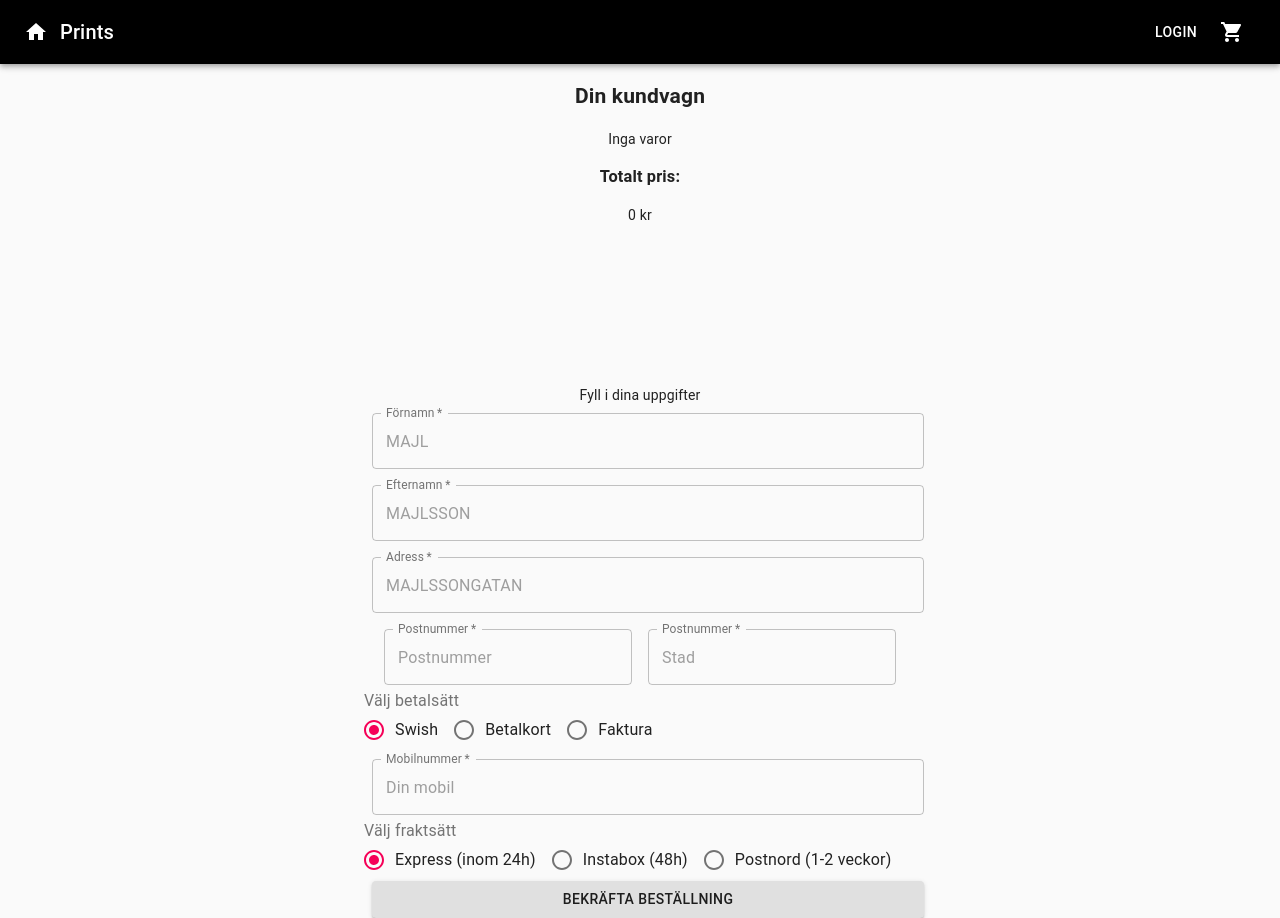
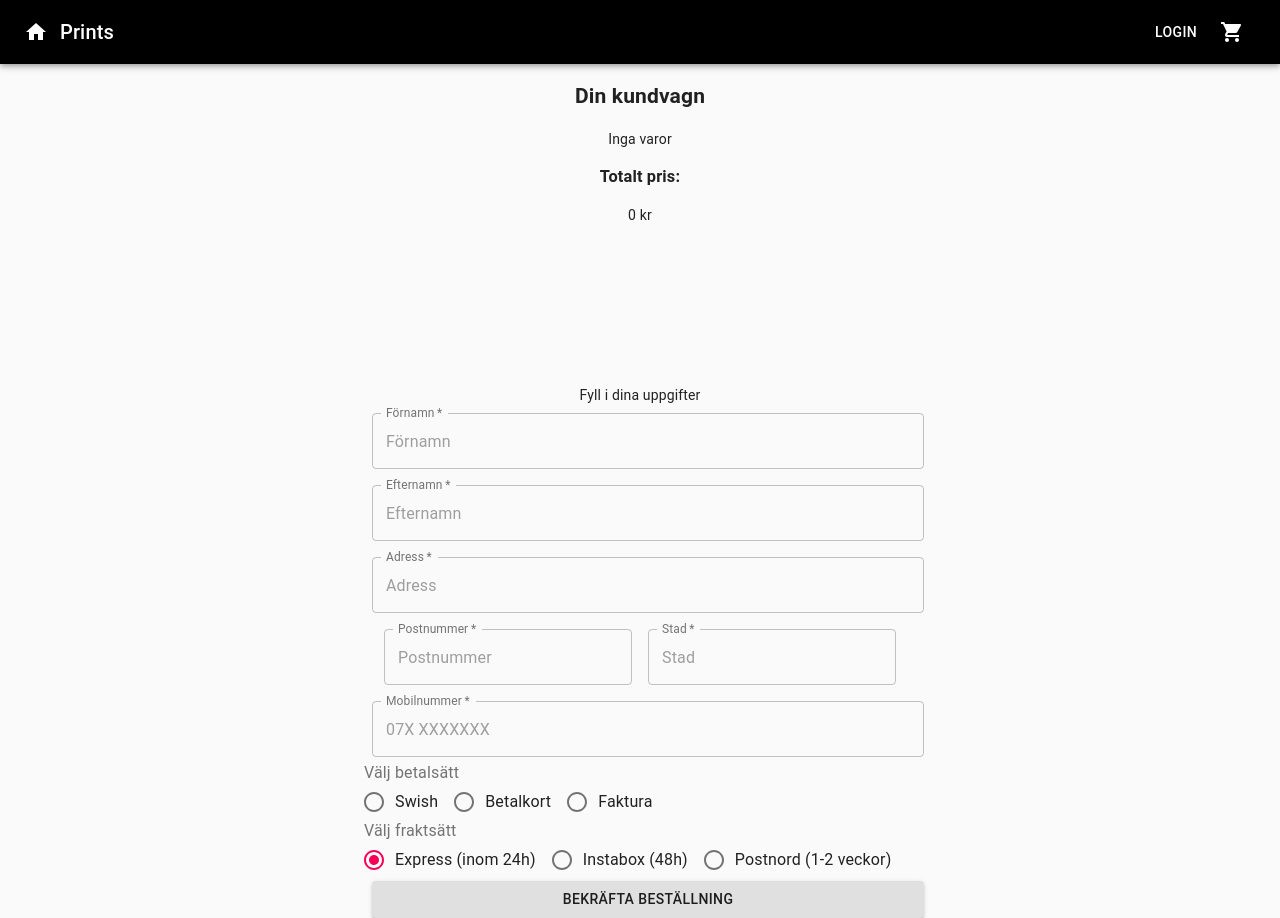
Before and after one commit to miaherman/mini-projekt-webshop, a React (Create React App) app: page /checkout in a window 1280 px wide. Built offline with nearby package versions, Linux system fonts and the light colour scheme; the HTML template or start-up script is replaced by a standard one.

Commit message:
mockAPI
Co-authored-by: AmandaStahlberg <AmandaStahlberg@users.noreply.github.com>
Co-authored-by: John Rybo <johnrybo@users.noreply.github.com>
Co-authored-by: lsoder <lsoder@users.noreply.github.com>
Co-authored-by: Victor Olsson <victor.olsson@hiveandfive.se>

```diff
--- a/src/components/Address.tsx
+++ b/src/components/Address.tsx
@@ -30,7 +30,7 @@ function Address() {
               label="Förnamn"
               required
               style={{ margin: 8 }}
-              placeholder="MAJL"
+              placeholder="Förnamn"
               fullWidth
               margin="normal"
               InputLabelProps={{
@@ -42,7 +42,7 @@ function Address() {
               id="lastname"
               label="Efternamn"
               style={{ margin: 8 }}
-              placeholder="MAJLSSON"
+              placeholder="Efternamn"
               fullWidth
               required
               margin="normal"
@@ -56,7 +56,7 @@ function Address() {
               required
               label="Adress"
               style={{ margin: 8 }}
-              placeholder="MAJLSSONGATAN"
+              placeholder="Adress"
               fullWidth
               margin="normal"
               InputLabelProps={{
@@ -78,7 +78,7 @@ function Address() {
             />
             <TextField
               id="city"
-              label="Postnummer"
+              label="Stad"
               required
               style={{ margin: 8 }}
               placeholder="Stad"
@@ -88,6 +88,19 @@ function Address() {
               }}
               variant="outlined"
             />
+            <TextField
+                id="mobilenumber"
+                label="Mobilnummer"
+                required
+                style={{ margin: 8 }}
+                placeholder="07X XXXXXXX"
+                fullWidth
+                margin="normal"
+                InputLabelProps={{
+                shrink: true,
+                }}
+                variant="outlined"
+            />
           </form>
         </div>
     )
--- a/src/components/Checkout.tsx
+++ b/src/components/Checkout.tsx
@@ -38,3 +38,39 @@ export default function Checkout() {
     </div>
   );
 }
+
+
+async function mockApi(customer: any, cart: any, payment: any) {
+    console.log(customer, cart, payment)
+    await timeOut()
+    return true
+}
+
+async function timeOut() {
+    return new Promise((resolve) => { setTimeout(resolve , 2000) })
+}
+
+async function completeBooking() {
+
+    const customer = {
+        name: "Pelle"
+    }
+
+    const cart = [
+        {
+            name: "Iphone"
+        },
+        {
+            name: "Nokia"
+        }
+    ]
+
+    const payment = {
+        type: "card",
+        cardNr: 42424242424242
+    }
+
+    const res = await mockApi(customer, cart, payment)
+    // --->
+    console.log("KLART")
+}
--- a/src/components/Payment.tsx
+++ b/src/components/Payment.tsx
@@ -11,7 +11,7 @@ import {
 
 function Payment() {
 
-    const [paymentValue, setPaymentValue] = React.useState("swish");
+    const [paymentValue, setPaymentValue] = React.useState("");
 
     const handlePayment = (event: any) => {
         setPaymentValue(event.target.value);
@@ -46,12 +46,15 @@ function Payment() {
             </RadioGroup>
             </FormControl>
             <form autoComplete="on">
-            <TextField
-                id="phone"
+
+            {paymentValue === 'swish' ? (
+                <TextField
+                id="mobilenumber"
+                type="number"
                 label="Mobilnummer"
                 required
                 style={{ margin: 8 }}
-                placeholder="Din mobil"
+                placeholder="07X XXXXXXX"
                 fullWidth
                 margin="normal"
                 InputLabelProps={{
@@ -59,6 +62,71 @@ function Payment() {
                 }}
                 variant="outlined"
             />
+            ) : paymentValue === 'card' ? (
+                <form autoComplete="on">
+<TextField
+                id="frmCCNum"
+                type="number"
+                label="Kortnummer"
+                required
+                autoComplete="cc-number"
+                style={{ margin: 8 }}
+                placeholder="0000 1111 2222 3333"
+                fullWidth
+                margin="normal"
+                InputLabelProps={{
+                shrink: true,
+                }}
+                variant="outlined"
+            />
+            <TextField
+                id="frmCCExp"
+                type="number"
+                label="Datum"
+                autoComplete="cc-exp"
+                required
+                style={{ margin: 8 }}
+                placeholder="MM/ÅÅ"
+                margin="normal"
+                InputLabelProps={{
+                shrink: true,
+                }}
+                variant="outlined"
+            />
+            <TextField
+                type="number"
+                id="frmCCCVC"
+                label="CVV/CVC"
+                autoComplete="cc-csc"
+                required
+                style={{ margin: 8 }}
+                placeholder="CVV / CVC"
+                margin="normal"
+                InputLabelProps={{
+                shrink: true,
+                }}
+                variant="outlined"
+            />
+                </form>
+
+            )
+            : paymentValue === 'invoice' ? (
+                <TextField
+                type="number"
+                id="personalnumbers"
+                label="Personnummer"
+                required
+                fullWidth
+                style={{ margin: 8 }}
+                placeholder="ÅÅÅÅMMDD-XXXX"
+                margin="normal"
+                InputLabelProps={{
+                shrink: true,
+                }}
+                variant="outlined"
+            />
+            )
+            : <div></div>}
             </form>
         </div>
     )
```
